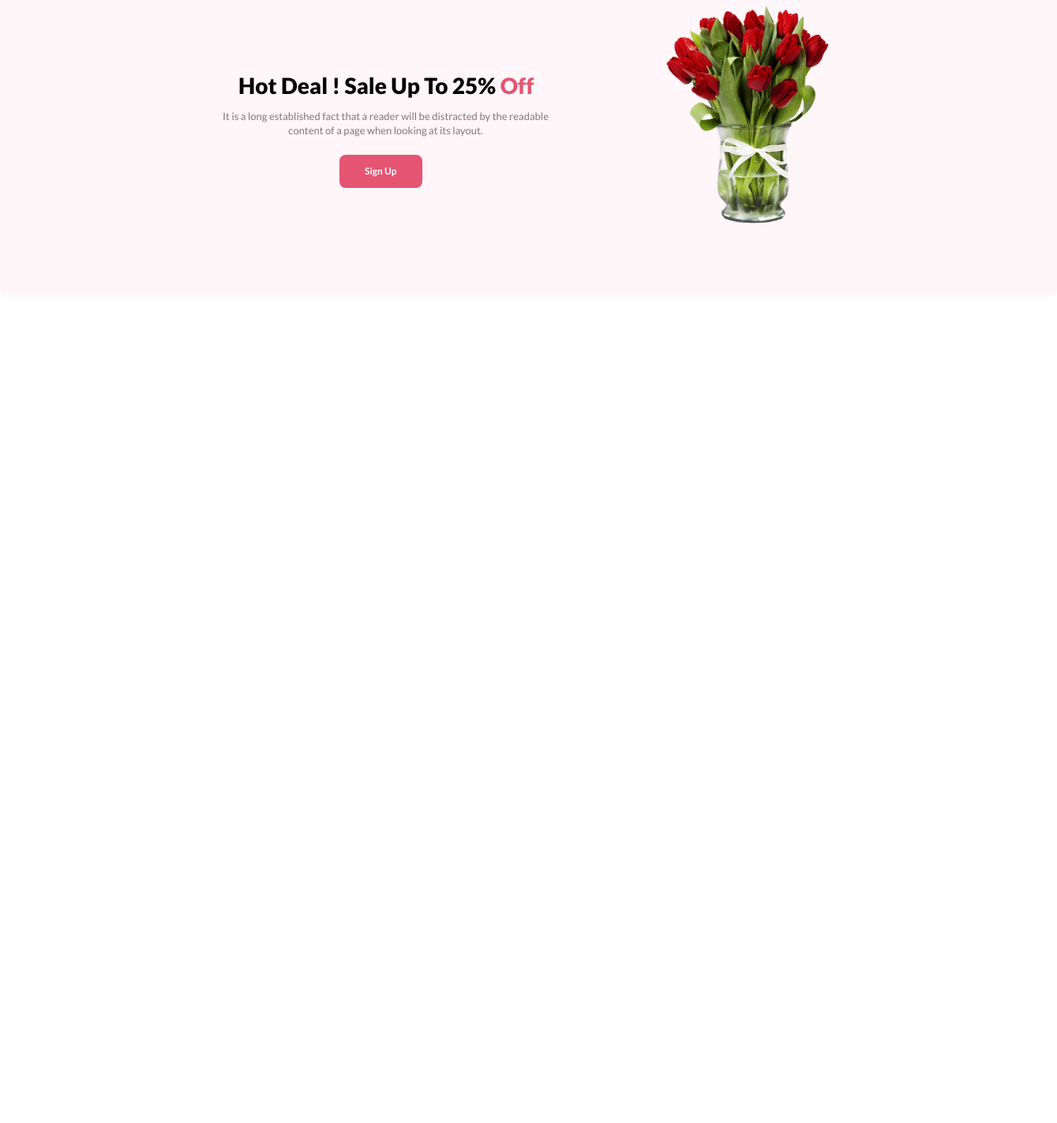
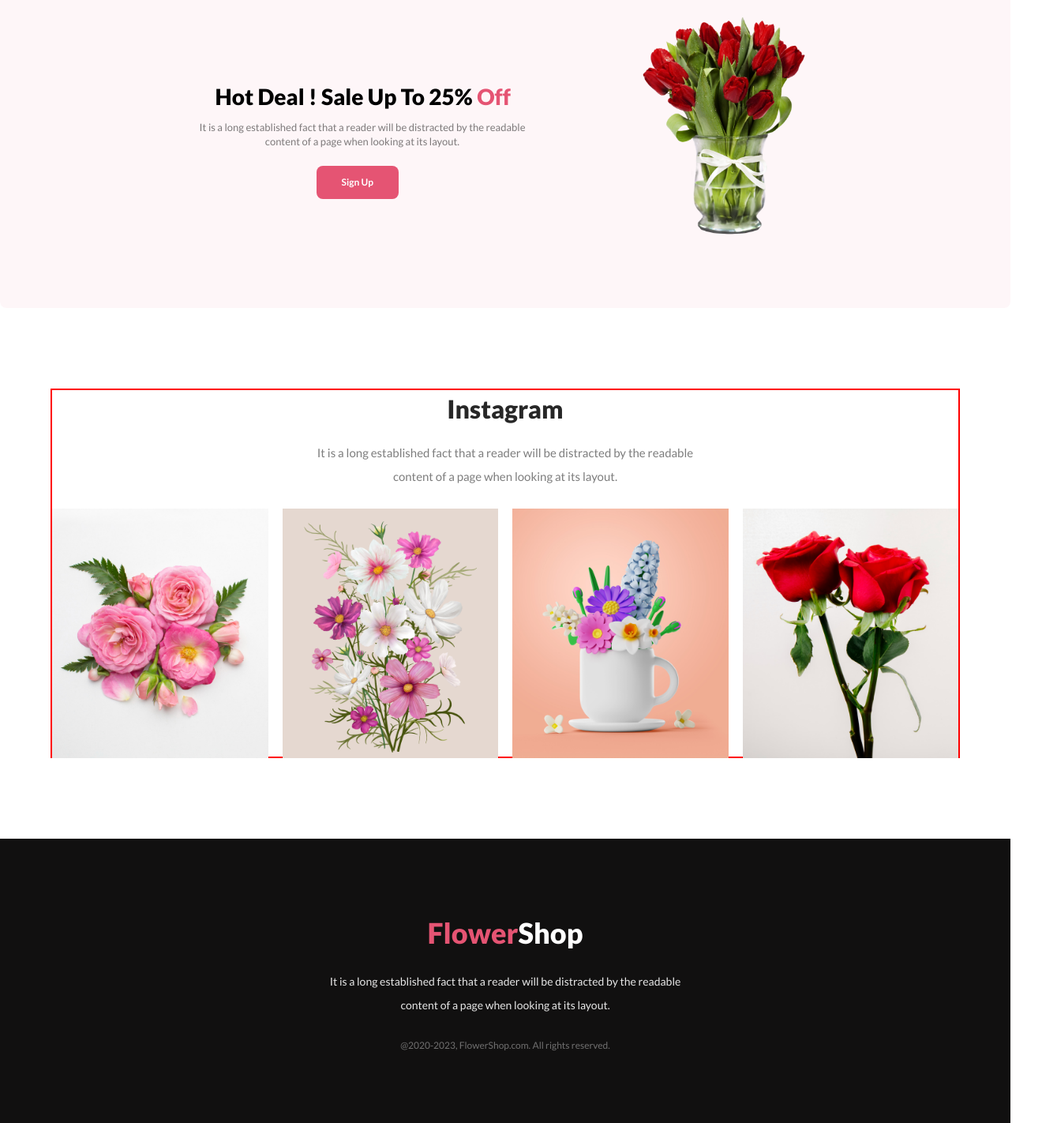
Before and after one commit to SK-Jabed/Flower-Shop-Project, a plain HTML site: page index.html in a window 1280 px wide. Shown: the part 1742-3164 px from the top of the page at 79% size, 1339 px wide, since content can reach past the window. Before the commit the page ends 2118 px from the top, so only its background shows below. Drawn offline with Linux system fonts and the light colour scheme.

Commit message:
three more section compleed

```diff
--- a/index.html
+++ b/index.html
@@ -7,8 +7,9 @@
   <link rel="stylesheet" href="styles/style.css">
 </head>
 <body>
+  <!-- Header section starts here -->
   <header>
-    <!-- banner section starts here -->
+    <!-- Banner section starts here -->
     <div class="banner-section-container">
       <div class="banner-content">
         <div class="banner-text-container">
@@ -23,10 +24,10 @@
         </div>
       </div>
     </div>
-    <!-- banner section ends here -->
+    <!-- Banner section ends here -->
   </header>
   <main>
-    <!-- featured section starts here -->
+    <!-- Featured section starts here -->
     <section class="featured-container">
       <div class="featured-texts">
         <h2>Our Featured Flowers</h2>
@@ -36,7 +37,6 @@
         <div class="first-image">
           <img src="images/featured1.png" alt="">
         </div>
-
         <div class="second-image">
           <img src="images/featured2.png" alt="">
         </div>
@@ -50,7 +50,7 @@
         <p>Pink Flower Tree</p>
       </div>
     </section>
-    <!-- featured section ends here -->
+    <!-- Featured section ends here -->
     <section  class="facility-container">
       <div class="first-facility">
         <img src="images/Group 57.png" alt="">
@@ -65,7 +65,7 @@
         <p>24/7 Free Support.</p>
       </div>
     </section>
-    <!-- facility section ends here  -->
+    <!-- Facility section ends here  -->
     <!-- off section starts here -->
     <section class="off-container">
       <div class="off-texts">
@@ -77,11 +77,33 @@
         <img src="images/sale-0ff.png" alt="">
       </div>
     </section>
-    <!-- off section ends here -->
+    <!-- Off section ends here -->
+    <!-- Instagram section starts here -->
+    <div class="instagram-container">
+      <div class="instagram-content">
+        <div class="instagram-text-content">
+          <h2>Instagram</h2>
+          <p>It is a long established fact that a reader will be distracted by the readable <br> content of a page when looking at its layout.</p>
+        </div>
+        <div class="instagram-images">
+          <img src="./images/insta1.png" alt="">
+          <img src="./images/insta2.png" alt="">
+          <img src="./images/insta3.png" alt="">
+          <img src="./images/insta4.png" alt="">
+        </div>
+      </div>
+    </div>
+    <!-- Instagram section starts here -->
   </main>
+  <!-- Footer section starts here -->
+  <footer>
+    <div class="footer-container">
+      <h2><span class="footer-title">Flower</span>Shop</h2>
+      <p class="footer-description">It is a long established fact that a reader will be distracted by the readable <br> content of a page when looking at its layout.</p>
+      <p id="footer-text">@2020-2023, FlowerShop.com. All rights reserved.</p>
 
-  <footer>
-
+    </div>
   </footer>
+  <!-- Footer section ends here -->
 </body>
 </html>
--- a/styles/style.css
+++ b/styles/style.css
@@ -1,15 +1,22 @@
-/* font style */
+/* Font style imported */
 @import url('https://fonts.googleapis.com/css2?family=Lato:ital,wght@0,100;0,300;0,400;0,700;0,900;1,100;1,300;1,400;1,700;1,900&display=swap');
+
+/* Universal rule */
 * {
+  box-sizing: border-box;
   margin: 0;
   padding: 0;
 }
+
+/* Font style added in body */
 body {
   font-family: "Lato", sans-serif;
 }
+
+/* Banner section styles start here */
 .banner-section-container {
-  max-width: 1352px;
-  height: 642px;
+  width: 100%;
+  height: 656px;
   background: rgba(229, 84, 115, 0.1);
 }
 .banner-content {
@@ -59,8 +66,9 @@ body {
   padding: 14px 30px 14px 30px;
   border: none;
 }
+/* Banner section styles end here */
 
-/* featured section styles here  */
+/* Featured section styles start here */
 .featured-container {
   width: 980px;
   height: 540px;
@@ -157,10 +165,11 @@ text-decoration-line: underline;
   text-decoration-line: underline;
   margin-top: 22px;
 }
+/* Featured section styles end here */
 
-/* facility section style here */
+/* Facility section styles start here */
 .facility-container {
-  width: 980px;
+  width: 1150px;
   height: 218px;
   margin: 0 auto;
   margin-top: 88px;
@@ -197,7 +206,7 @@ height: 60px;
 
 /* off section style here */
 .off-container {
-  width: 1339px;
+  width: 100%;
   height: 422px;
   margin: 0 auto;
   display: flex;
@@ -251,3 +260,91 @@ height: 60px;
   margin-left: 86px;
   margin-bottom: 36px;
 }
+
+.instagram-container {
+  width: 1152px;
+  height: 468px;
+  border: 2px solid red;
+  margin: 0 auto;
+  margin-top: 102px;
+
+}
+.instagram-text-content {
+  display: flex;
+  flex-direction: column;
+  justify-content: center;
+  align-items: center;
+}
+.instagram-text-content h2 {
+  color: rgb(39, 39, 39);
+font-family: Lato;
+font-size: 32px;
+font-weight: 800;
+line-height: 48px;
+letter-spacing: 0%;
+text-align: center;
+margin-bottom: 16px;
+}
+.instagram-text-content p {
+  color: rgba(39, 39, 39, 0.6);
+font-family: Lato;
+font-size: 15px;
+font-weight: 400;
+line-height: 30px;
+letter-spacing: 0%;
+text-align: center;
+margin-bottom: ;
+}
+.instagram-images {
+  display: flex;
+  justify-content: center;
+  margin-top: 26px;
+  gap: 18px;
+}
+.instagram-images img {
+  width: 274px;
+  height: 316px;
+}
+
+.footer-container {
+  width: 100%;
+  height: 360px;
+  margin-top: 102px;
+  background: rgb(17, 16, 16);
+  display: flex;
+  flex-direction: column;
+  justify-content: center;
+  align-items: center;
+}
+.footer-container h2 {
+  color: rgb(255, 255, 255);
+  font-family: Lato;
+  font-size: 36px;
+  font-weight: 800;
+  line-height: 58px;
+  letter-spacing: 0%;
+  text-align: left;
+  margin-bottom: 18px;
+}
+.footer-title {
+  color: rgb(229, 84, 115);
+}
+.footer-description {
+  color: rgba(255, 255, 255, 0.9);
+  font-family: Lato;
+  font-size: 14px;
+  font-weight: 400;
+  line-height: 30px;
+  letter-spacing: 0%;
+  text-align: center;
+  margin-bottom: 26px;
+}
+#footer-text {
+  color: rgba(255, 255, 255, 0.4);
+  font-family: Lato;
+  font-size: 12px;
+  font-weight: 400;
+  line-height: 19px;
+  letter-spacing: 0%;
+  text-align: center;
+}
```
